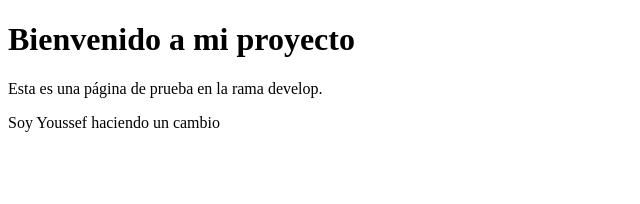
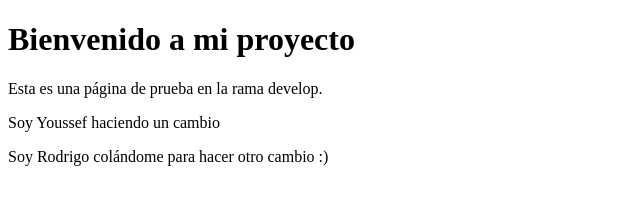
Before and after one commit to anacrisss/practica-git-AnaCris, a plain HTML site: page index.html in a window 1280 px wide. Shown: the whole page, without its empty margins (0-640 px from the left). Drawn offline with Linux system fonts and the light colour scheme.

Commit message:
actualizar index.html otra vez

```diff
--- a/index.html
+++ b/index.html
@@ -9,5 +9,6 @@
     <h1>Bienvenido a mi proyecto</h1>
     <p>Esta es una página de prueba en la rama develop.</p>
     <p>Soy Youssef haciendo un cambio</p>
+    <p>Soy Rodrigo colándome para hacer otro cambio :)</p>
 </body>
 </html>
```
